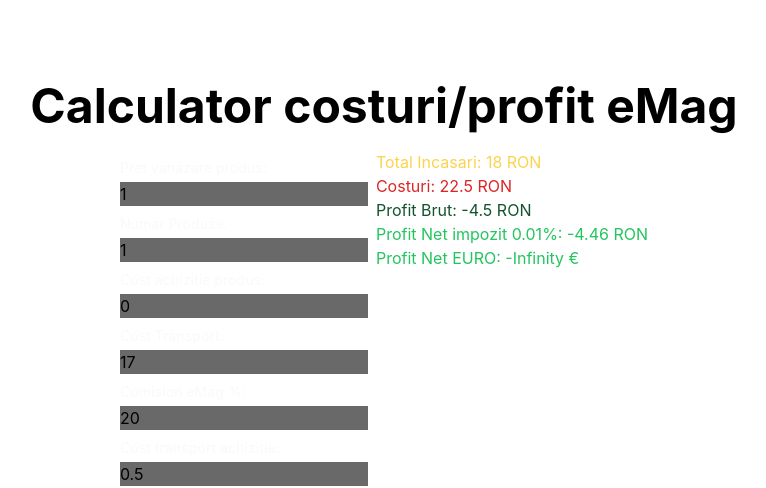
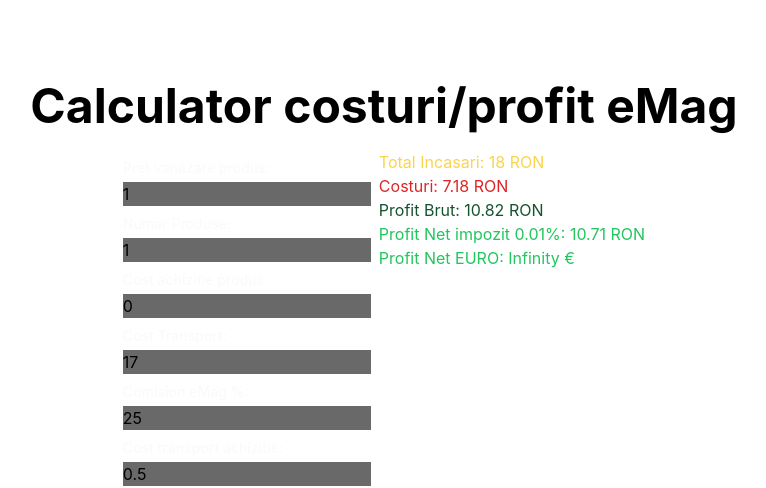
Before and after one commit to dragoscv/calculator-ema, a Next.js app: page / in a window 1280 px wide. Shown: the top 488 px of the page, without its empty margins (256-1022 px from the left). Built offline with nearby package versions, Linux system fonts and the light colour scheme; no server answers.

Commit message:
mai e de calculat

```diff
--- a/pages/index.js
+++ b/pages/index.js
@@ -10,7 +10,7 @@
   const [costTransport, setCostTransport] = React.useState(17);
   const [costAchizitie, setCostAchizitie] = React.useState(0);
   const [costTransportAchizitie, setCostTransportAchizitie] = React.useState(0.5);
-  const [comisionEmag, setComisionEmag] = React.useState(20);
+  const [comisionEmag, setComisionEmag] = React.useState(25);
   const [costContabilitate, setCostContabilitate] = React.useState(0.5);
   const [costLogistica, setCostLogistica] = React.useState(0.5);
   const [costMarketing, setCostMarketing] = React.useState(0.5);
@@ -25,9 +25,12 @@
   }, []);;
 
   const totalIncasari = (new Number(pretVanzare) + new Number(costTransport)) * new Number(numarProduse);
-  const totalCosturi = (new Number(costAchizitie) + new Number(costTransportAchizitie) + new Number(comisionEmag) + new Number(costContabilitate) + new Number(costLogistica) + new Number(costMarketing) + new Number(costPlataRamburs)) * new Number(numarProduse);
-  const profit = totalIncasari - totalCosturi;
-  const profitNet = profit - new Number(profit * impozit).toFixed(2);
+  const costComisionEmag = totalIncasari * new Number(comisionEmag)/100;
+  const costImpozit = totalIncasari * impozit;
+  const costTotal = ((new Number(costAchizitie) + new Number(costTransportAchizitie) + new Number(costContabilitate) + new Number(costLogistica) + new Number(costMarketing) + new Number(costPlataRamburs)) * new Number(numarProduse) + costComisionEmag + costImpozit).toFixed(2);
+
+  const profit = new Number(totalIncasari - costTotal).toFixed(2);
+  const profitNet = (profit - new Number(profit * impozit)).toFixed(2);
   const profitNetEURO = new Number(profitNet / euroToRon).toFixed(2);
 
 
@@ -120,7 +123,7 @@
 
           <div className='flex-col sticky top-0 self-start'>
             <p className='text-amber-300'>Total Incasari: {totalIncasari} RON</p>
-            <p className='text-red-600'>Costuri: {totalCosturi} RON</p>
+            <p className='text-red-600'>Costuri: {costTotal} RON</p>
             <p className='text-green-900'>Profit Brut: {profit} RON</p>
             <p className='text-green-500'>Profit Net impozit {impozit}%: {profitNet} RON</p>
             <p className='text-green-500'>Profit Net EURO: {profitNetEURO} €</p>
```
